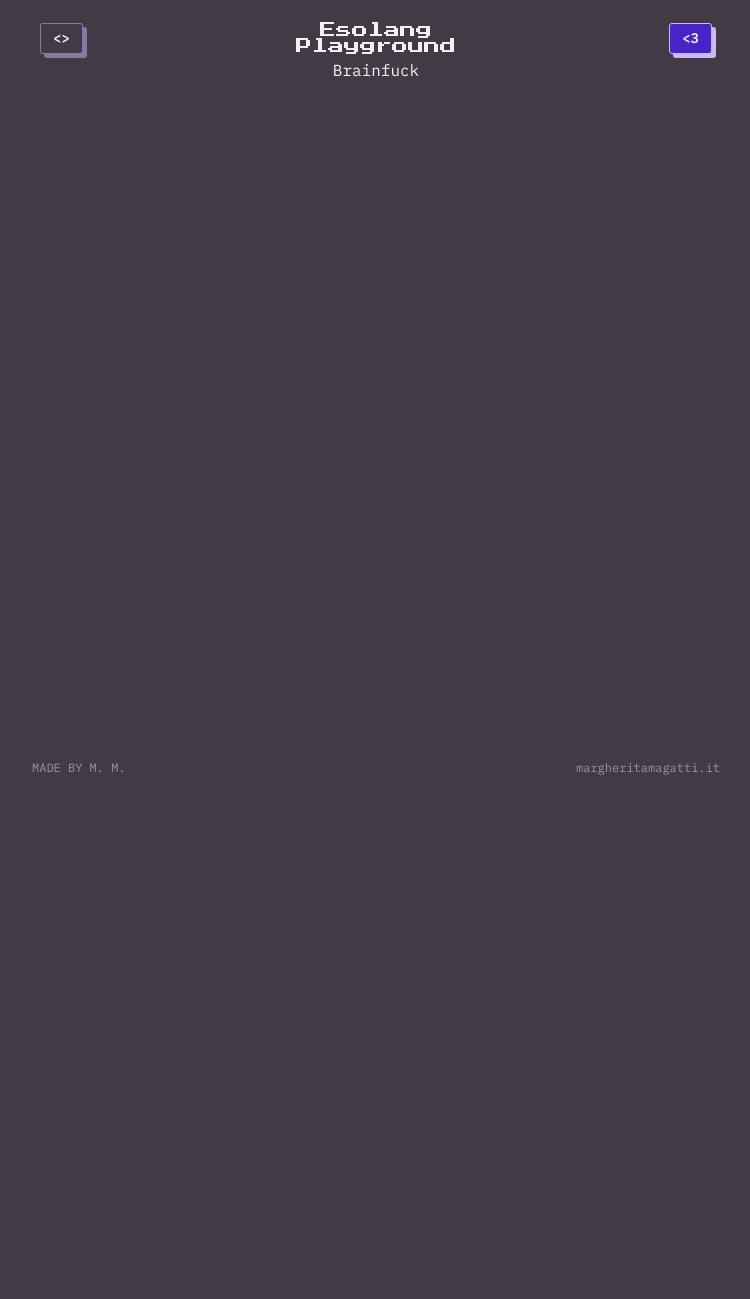
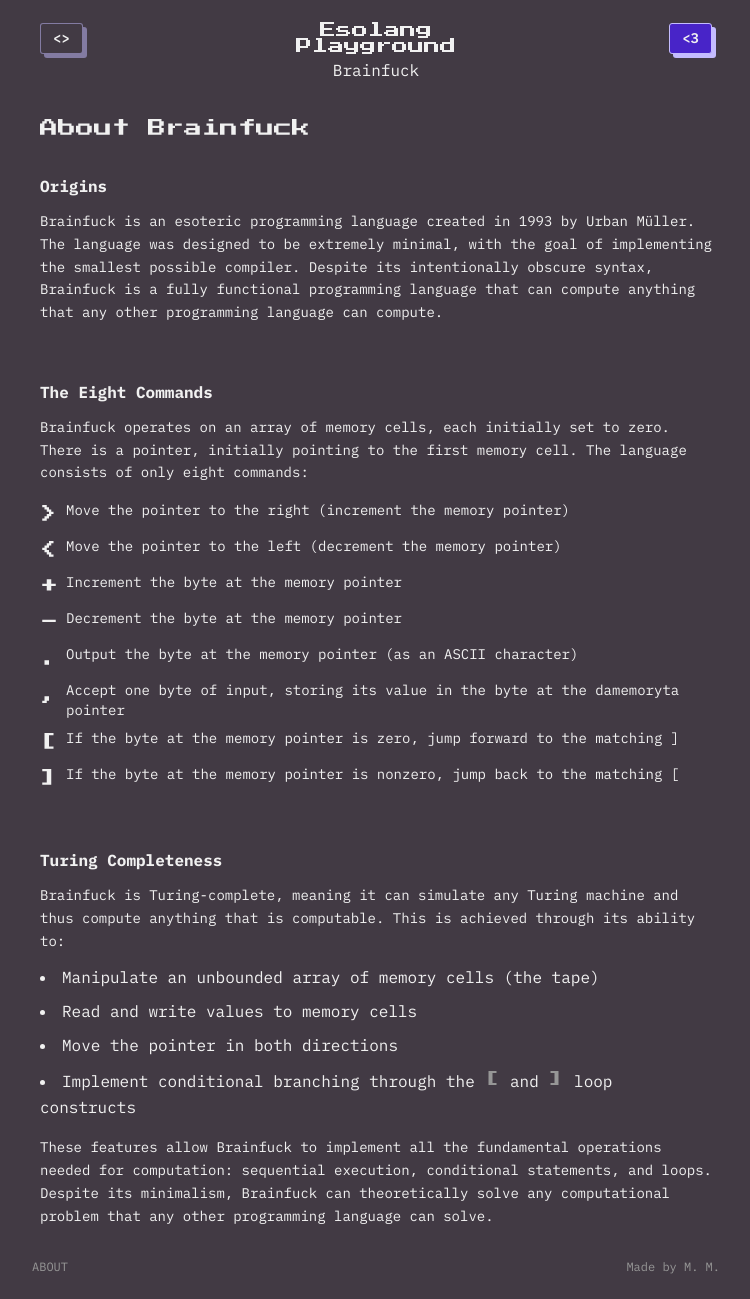
Before and after one commit to aeron13/esolang-playground, a Nuxt app: page /about in a window 1280 px wide. Shown: the whole page, without its empty margins (264-1014 px from the left). Before the commit the page ends 800 px from the top, so only its background shows below. Built offline with nearby package versions, Linux system fonts and the light colour scheme; no server answers.

Commit message:
add about page

```diff
--- a/app/components/Footer.vue
+++ b/app/components/Footer.vue
@@ -1,7 +1,7 @@
 <template>
     <footer class="w-full pb-6 grid grid-cols-2">
-        <p class="text-xs text-grey-400 uppercase">Made by M. M.</p>
-        <a class="text-xs text-grey-400 text-right hover:underline" href="https://about.margheritamagatti.it">margheritamagatti.it</a>
+        <NuxtLink to="/about" class="text-xs text-left text-grey-400 uppercase hover:underline">About</NuxtLink>
+        <p class="text-xs text-right text-grey-400">Made by <a class="hover:underline" href="https://about.margheritamagatti.it"></a>M. M.</p>
     </footer>
 </template>
 <script setup lang="ts">
--- /dev/null
+++ b/app/pages/about.vue
@@ -0,0 +1,65 @@
+<template>
+    <div class="px-5 h-full py-4">
+        <div class="max-w-2xl mx-auto">
+            <h1 class="font-mono text-lg my-4">About Brainfuck</h1>
+
+            <div class="space-y-6 text-grey-100">
+                <section class="py-4">
+                    <h2 class="text-base font-bold mb-3">Origins</h2>
+                    <p class="leading-relaxed text-sm">
+                        Brainfuck is an esoteric programming language created in 1993 by Urban Müller.
+                        The language was designed to be extremely minimal, with the goal of implementing
+                        the smallest possible compiler. Despite its intentionally obscure syntax, Brainfuck
+                        is a fully functional programming language that can compute anything that any other
+                        programming language can compute.
+                    </p>
+                </section>
+
+                <section class="py-4">
+                    <h2 class="text-base font-bold mb-3">The Eight Commands</h2>
+                    <p class="leading-relaxed mb-4 text-sm">
+                        Brainfuck operates on an array of memory cells, each initially set to zero.
+                        There is a pointer, initially pointing to the first memory cell. The language
+                        consists of only eight commands:
+                    </p>
+                    <ul class="space-y-2 text-sm">
+                        <li class="flex gap-2"><span class="font-mono text-lg">></span>Move the pointer to the right (increment the memory pointer)</li>
+                        <li class="flex gap-2"><span class="font-mono text-lg"><</span>Move the pointer to the left (decrement the memory pointer)</li>
+                        <li class="flex gap-2"><span class="font-mono text-lg">+</span>Increment the byte at the memory pointer</li>
+                        <li class="flex gap-2"><span class="font-mono text-lg">-</span>Decrement the byte at the memory pointer</li>
+                        <li class="flex gap-2"><span class="font-mono text-lg">.</span>Output the byte at the memory pointer (as an ASCII character)</li>
+                        <li class="flex gap-2"><span class="font-mono text-lg">,</span>Accept one byte of input, storing its value in the byte at the damemoryta pointer</li>
+                        <li class="flex gap-2"><span class="font-mono text-lg">[</span>If the byte at the memory pointer is zero, jump forward to the matching ]</li>
+                        <li class="flex gap-2"><span class="font-mono text-lg">]</span>If the byte at the memory pointer is nonzero, jump back to the matching [</li>
+                    </ul>
+                </section>
+
+                <section class="py-4">
+                    <h2 class="text-base font-bold mb-3">Turing Completeness</h2>
+                    <p class="leading-relaxed text-sm">
+                        Brainfuck is Turing-complete, meaning it can simulate any Turing machine and thus
+                        compute anything that is computable. This is achieved through its ability to:
+                    </p>
+                    <ul class="list-disc list-inside space-y-2 mt-3 leading-relaxed">
+                        <li>Manipulate an unbounded array of memory cells (the tape)</li>
+                        <li>Read and write values to memory cells</li>
+                        <li>Move the pointer in both directions</li>
+                        <li>Implement conditional branching through the <span class="font-mono text-grey-400">[</span> and <span class="font-mono text-grey-400">]</span> loop constructs</li>
+                    </ul>
+                    <p class="leading-relaxed mt-4 text-sm">
+                        These features allow Brainfuck to implement all the fundamental operations needed
+                        for computation: sequential execution, conditional statements, and loops. Despite
+                        its minimalism, Brainfuck can theoretically solve any computational problem that
+                        any other programming language can solve.
+                    </p>
+                </section>
+            </div>
+        </div>
+    </div>
+</template>
+
+<script setup lang="ts">
+definePageMeta({
+    title: 'About Brainfuck'
+})
+</script>
```
